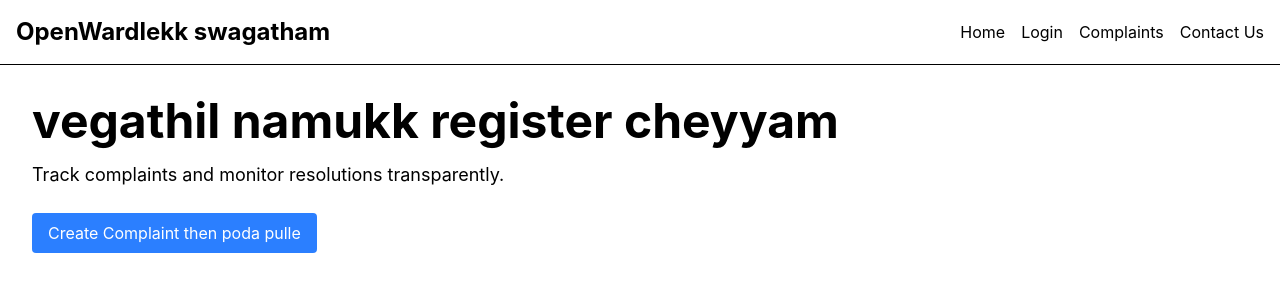
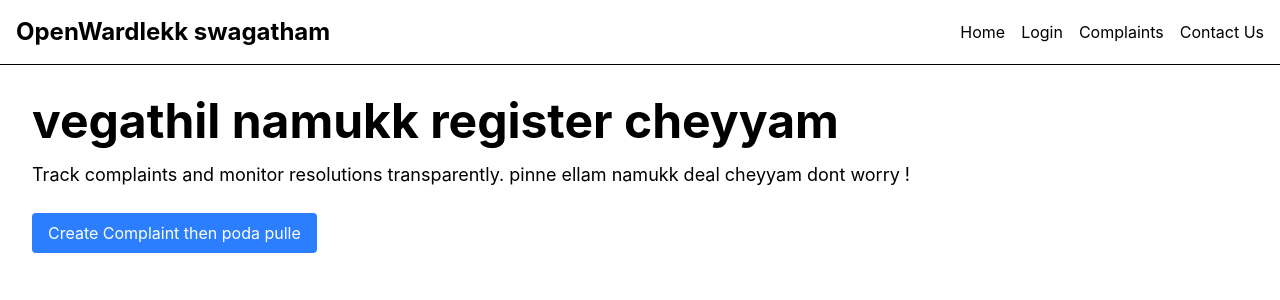
Before and after one commit to RameshRaveendran/openwardtest, a React (Vite) app in the folder client/: page / in a window 1280 px wide. Shown: the top 300 px of the page. Built offline with nearby package versions, Linux system fonts and the light colour scheme.

Commit message:
updates on class

```diff
--- a/client/src/pages/HomePage.jsx
+++ b/client/src/pages/HomePage.jsx
@@ -11,6 +11,8 @@ function HomePage() {
         <p className="text-lg mb-6">
           Track complaints and monitor
           resolutions transparently.
+          pinne ellam namukk deal cheyyam
+          dont worry !
         </p>
 
         <button
```
